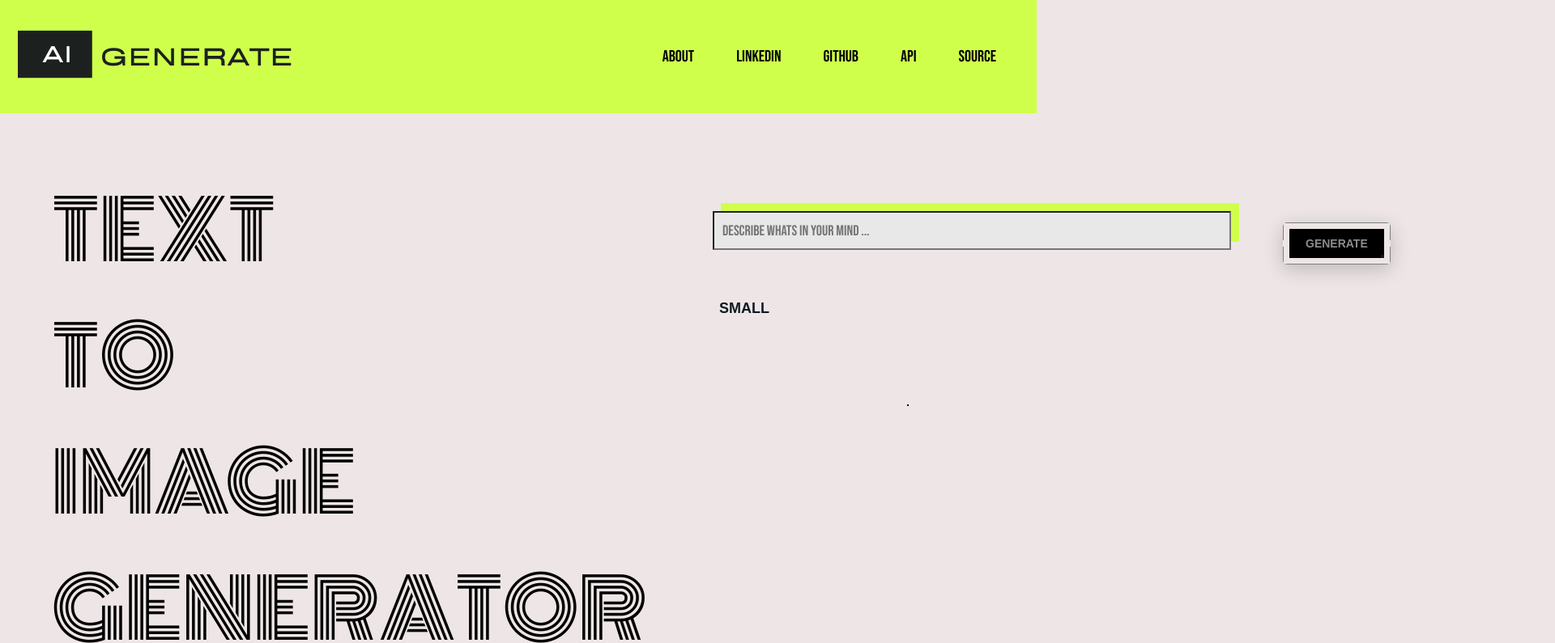
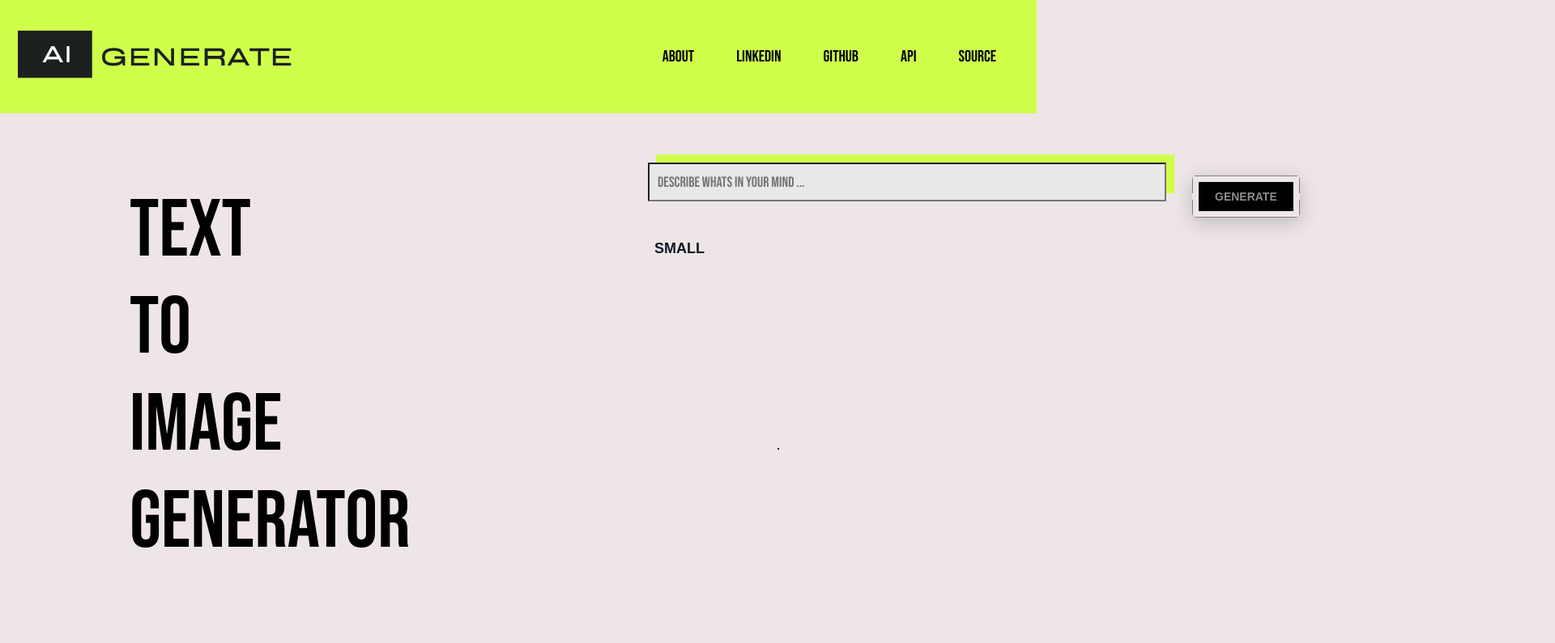
Before and after one commit to amannagar1111/Ai-image-Generator, a website: page public/index.html in a window 1280 px wide. Shown: the top 795 px of the page at 81% size, 1920 px wide, since content can reach past the window. Drawn offline with Linux system fonts and the light colour scheme; a web font is replaced by a local one.

Commit message:
Update style.css

```diff
--- a/public/css/style.css
+++ b/public/css/style.css
@@ -95,13 +95,21 @@ nav {
 }
 
 
+#heading {
+  max-width: 800px;
+  margin: 0 auto;
+  padding: 10px;
+  display: inline;
+
+  justify-self: right;
+
+}
 h1 {
   font-size: 36px;
   font-weight: 500;
   width: 10px;
-  font-family: 'Monoton', cursive;
   font-size: 100px;
-  padding-left: 4rem;
+  padding-left: 10rem;
   justify-content: center;
   margin-bottom: 20px;
   opacity: 0;
@@ -167,12 +175,11 @@ h1 {
   height: 50px;
   padding: 10px;
   font-family: 'Bebas Neue', cursive;
+  outline: none;
   background: #e8e8e8;
   box-shadow: 5px 5px 17px #c8c8c8,
              -5px -5px 17px #ffffff;
-  position: relative;
-  top: -5.7vh;
-  left: 10vh;
+
   font-size: large;
   transition: all .5s;
   box-shadow: 10px -10px #d0ff4b;
@@ -194,9 +201,9 @@ h1 {
   cursor: pointer;
   position: relative;
   padding: 8px;
-  left: 49rem;
+  left: 42rem;
   display: inline;
-  top:-17vh;
+  top:-11vh;
   margin-bottom: 20px;
   text-transform: uppercase;
   font-weight: bold;
@@ -339,8 +346,7 @@ button {
   cursor: pointer;
   position: relative;
   padding: 8px;
-  top:1vh;
-  left:10vh;
+  top:5vh;
   margin-bottom: 20px;
   text-transform: uppercase;
   font-weight: bold;
@@ -373,11 +379,10 @@ button {
 }
 .image {
   width: 100%;
-  height:100%;
   display: inline-block;
   position: relative;
-  top:-35rem;
-  left:70rem;
+  top:-25rem;
+  left:60rem;
 
   }
 
@@ -387,7 +392,7 @@ button {
   position: relative;
   font-size: 1.6rem;
   text-align: center;
-  left: -70vh;
+  left: -80vh;
   color:rgb(204, 64, 64);
   font-weight: 100;
 }
```
